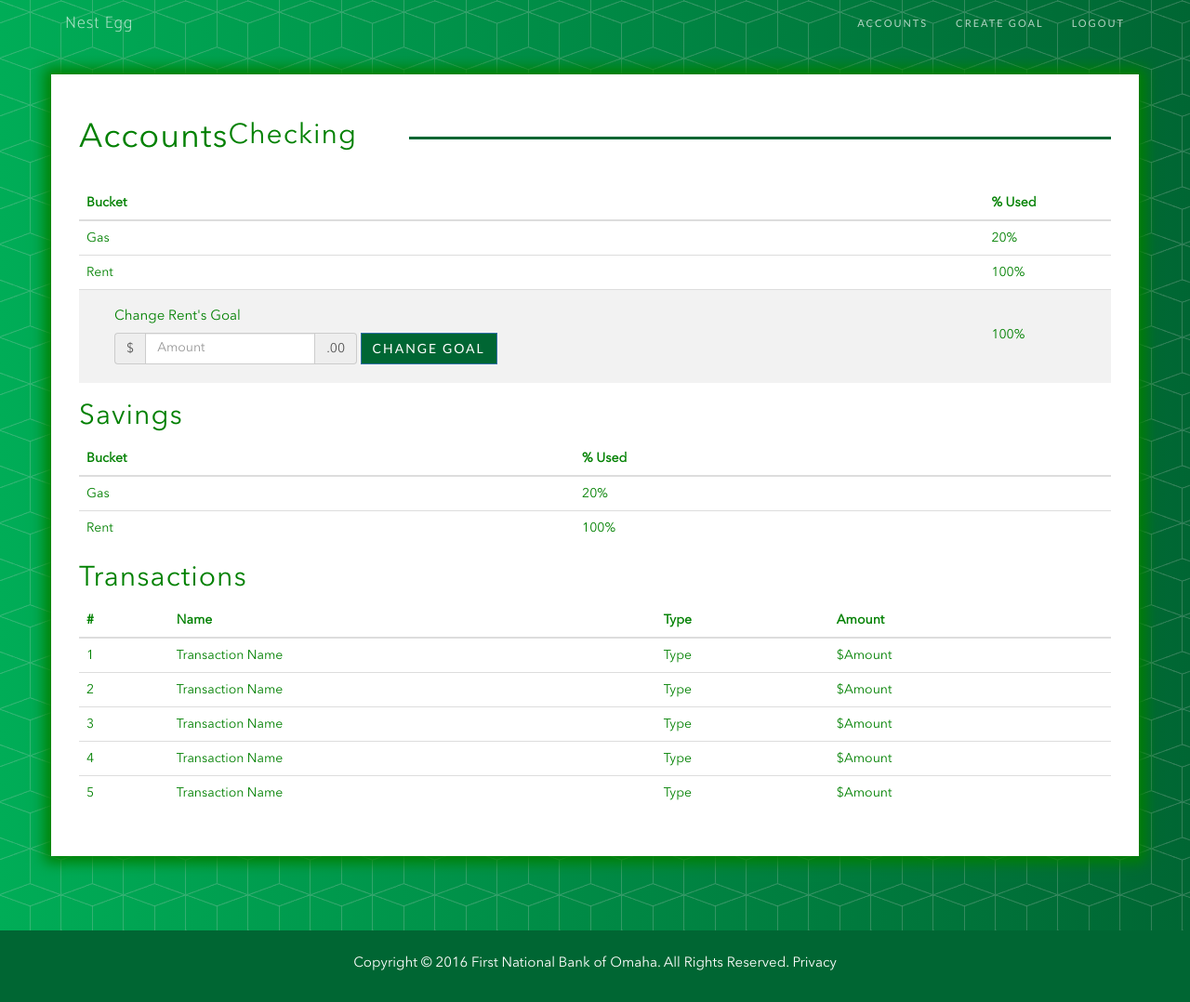
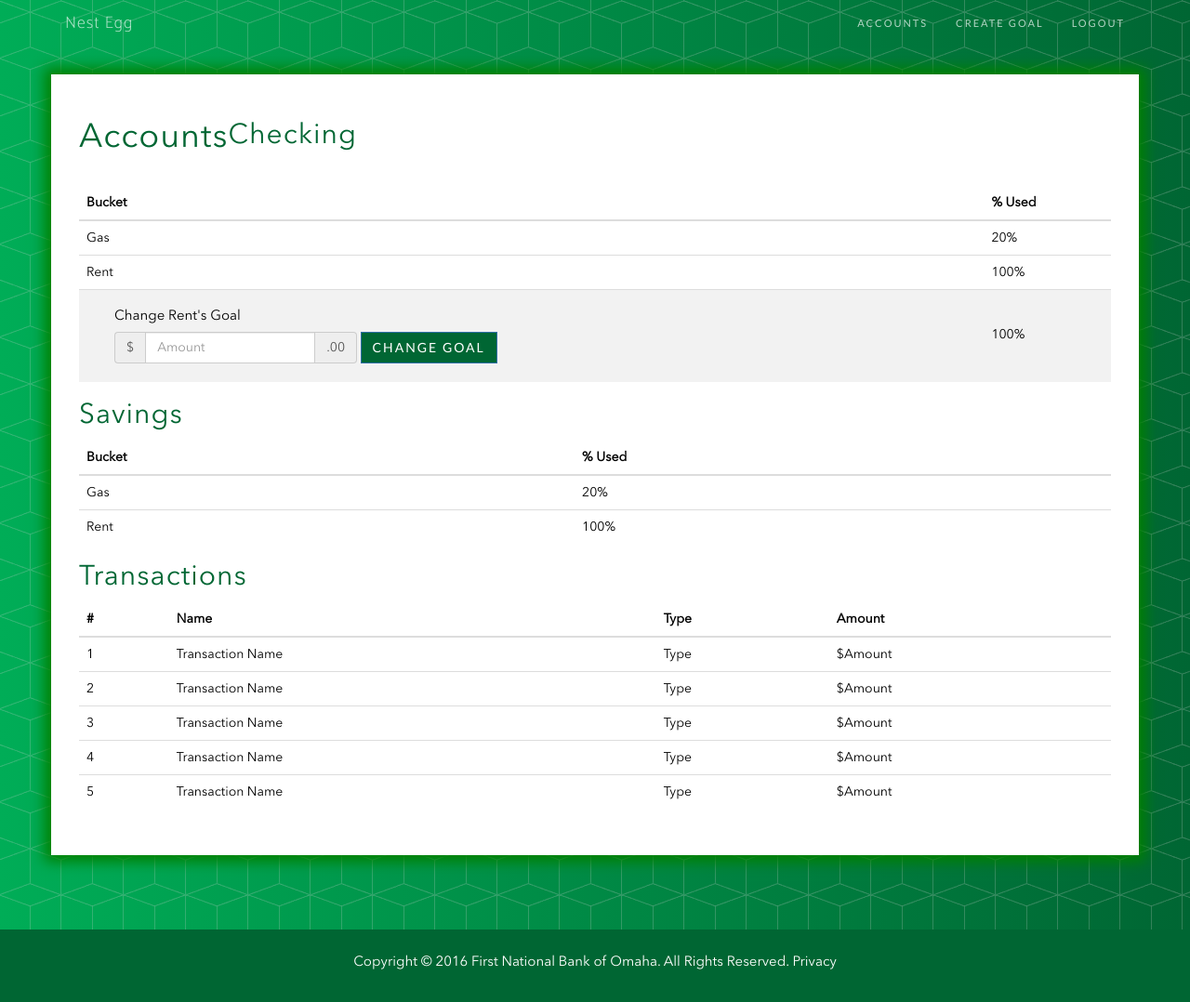
Before and after one commit to BenDoan/NestEgg, a Flask app: template nestegg/templates/account.html in a window 1280 px wide. Shown: the whole page at 93% size. Run offline with Flask 2, Linux system fonts and the light colour scheme; the template is opened without the code that fills it, so the values that code supplies are empty; some libraries are stand-ins or nearby versions; some web fonts are replaced.

Commit message:
made text not green

```diff
--- a/nestegg/static/css/add.css
+++ b/nestegg/static/css/add.css
@@ -69,15 +69,14 @@
 	margin-top:37px;
 	margin-bottom:50px;
 	height:3px;
-	width:68%;
+	width:83%%;
 	float:right;
 }
-
 .main_head{
 	float:left;
 	margin-bottom:30px;
+
 }
-
 #holding{
 	float:none;
 	height:50px!important;
@@ -156,7 +155,11 @@ p {
 
 h1,h2,h3,h4,p,table {
 	font-family: "Avenir Next Pro" !important;
-	color:green!important;
+	color:#000;
+}
+
+h1, h2, h3, h4 {
+    color: #006633;
 }
 
 @font-face {
```
